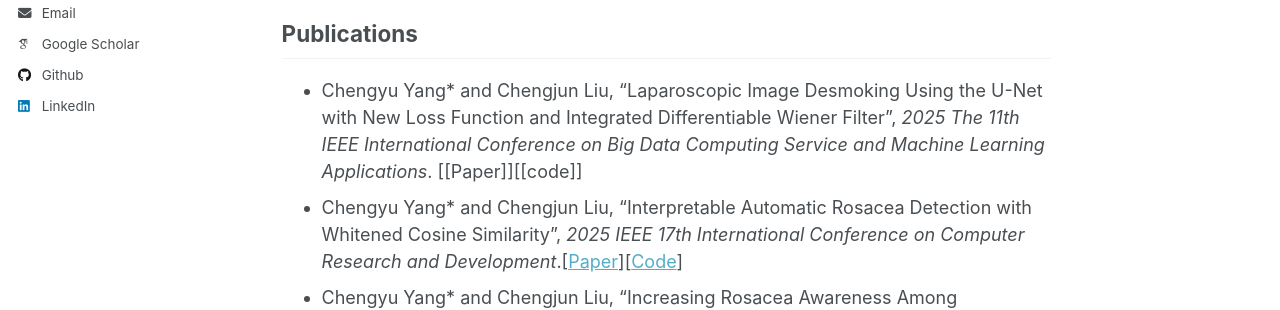
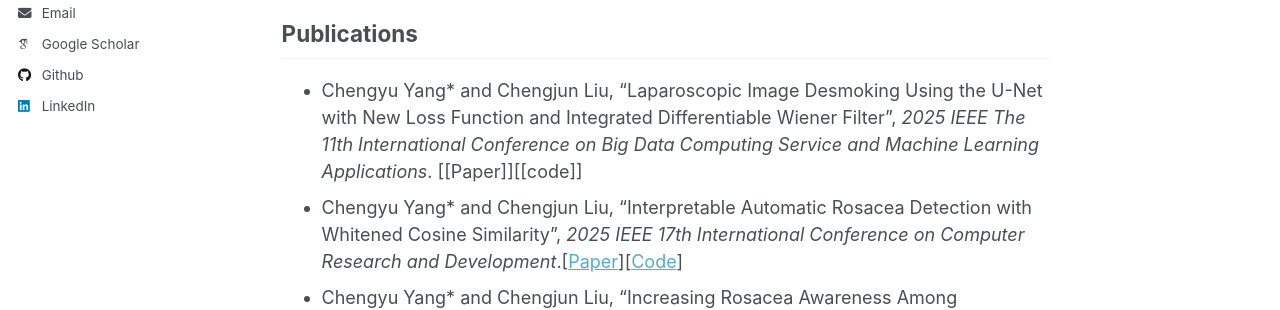
Before and after one commit to chengyuyang-njit/chengyuyang-njit.github.io, a Jekyll site: the page built from _pages/about.md, in a window 1280 px wide and 900 px high. Shown: the part 431-741 px from the top of the window. Built offline with Jekyll 4.4.1, drawn with Linux system fonts in a browser that asks for light colours; some web fonts are replaced.

```diff
--- a/_pages/about.md
+++ b/_pages/about.md
@@ -15,7 +15,7 @@ Machine learning, particularly statistical learning and its application in medic
 
 Publications
 ------
-- Chengyu Yang* and Chengjun Liu, "Laparoscopic Image Desmoking Using the U-Net with New Loss Function and Integrated Differentiable Wiener Filter", <em>2025 The 11th IEEE International Conference on Big Data Computing Service and Machine Learning Applications</em>. [[Paper]][[code]]
+- Chengyu Yang* and Chengjun Liu, "Laparoscopic Image Desmoking Using the U-Net with New Loss Function and Integrated Differentiable Wiener Filter", <em>2025 IEEE The 11th International Conference on Big Data Computing Service and Machine Learning Applications</em>. [[Paper]][[code]]
 - Chengyu Yang* and Chengjun Liu, "Interpretable Automatic Rosacea Detection with Whitened Cosine Similarity", <em>2025 IEEE 17th International Conference on Computer Research and Development</em>.[[Paper](https://ieeexplore.ieee.org/document/10962992)][[Code](https://github.com/chengyuyang-njit/ICCRD-2025)]
 - Chengyu Yang* and Chengjun Liu, "Increasing Rosacea Awareness Among Population Using Deep Learning and Statistical Approaches", <em>2024 The 5th International Conference on Medical Imaging and Computer-Aided Diagnosis</em>.
 [[Paper](https://link.springer.com/content/pdf/10.1007/978-981-96-3863-5_11.pdf)][[Code](https://github.com/chengyuyang-njit/rosacea_detection)]
```
